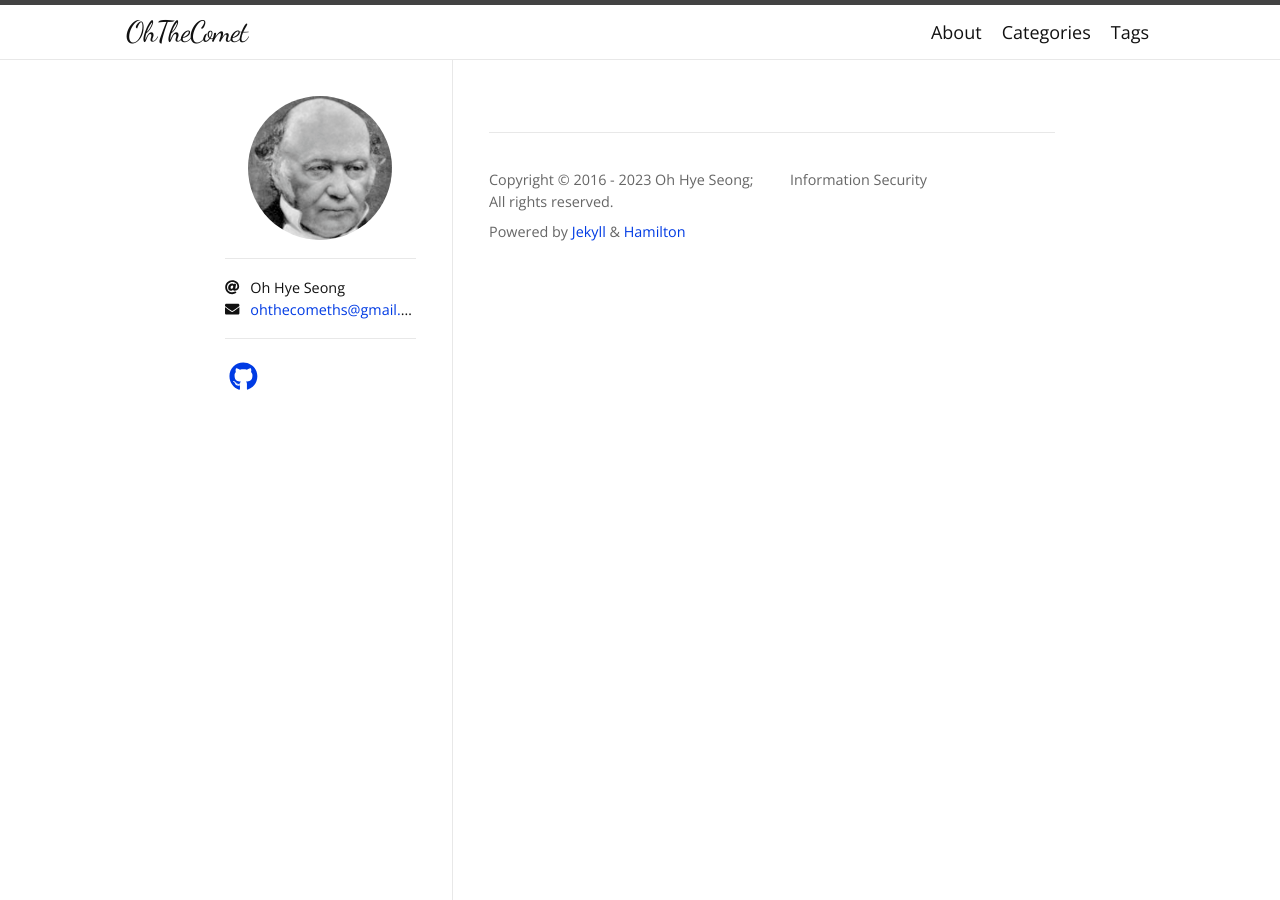
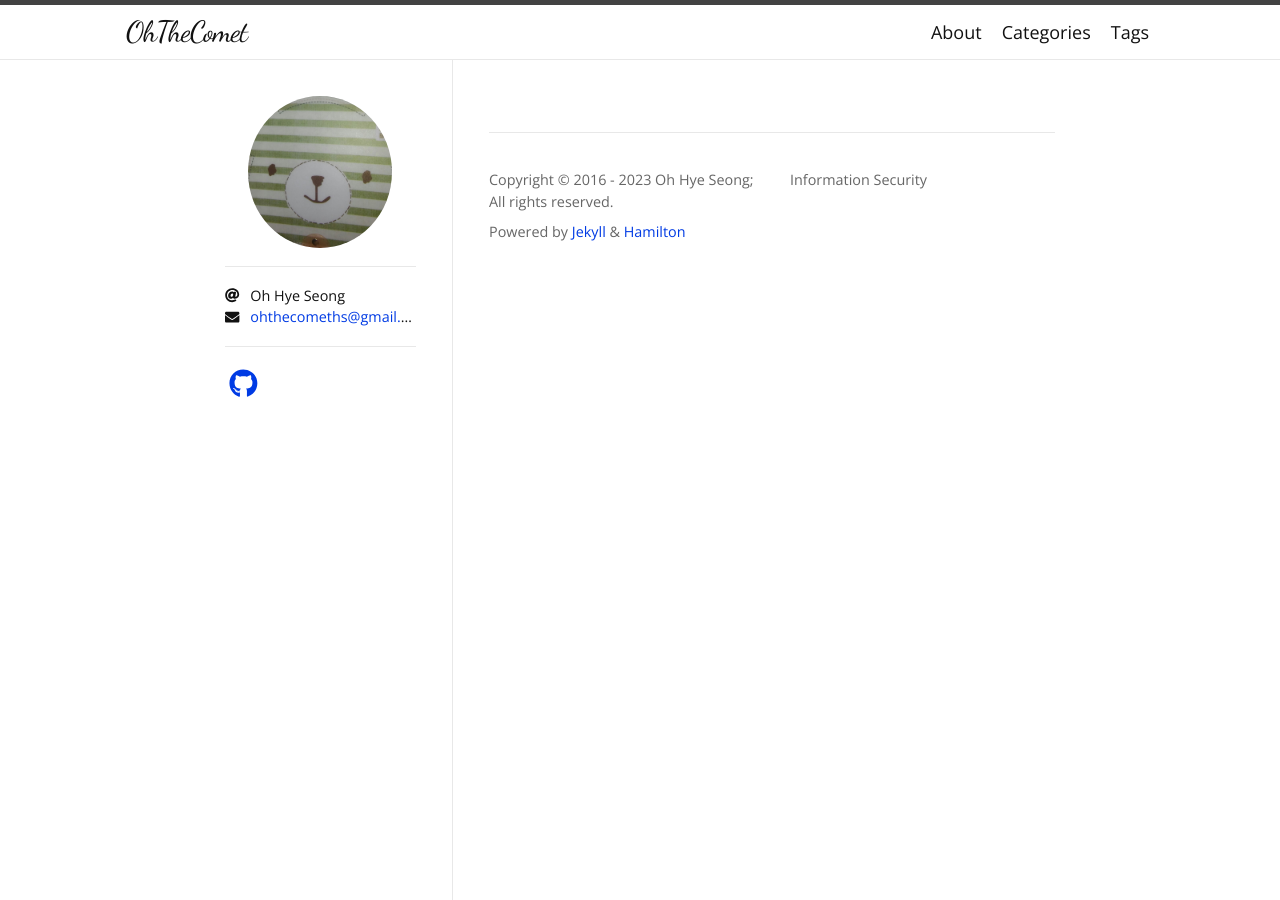
Before and after one commit to OhTheComet/ohthecomet.github.io, a Jekyll site: the page built from index.markdown, in a window 1280 px wide. Built offline with Jekyll 4.4.1, drawn with Linux system fonts in a browser that asks for light colours; nearby versions of some CDN libraries; some web fonts are replaced; the list of posts is cut into pages by our own code.

Commit message:
'Config'

```diff
--- a/_config.yml
+++ b/_config.yml
@@ -1,7 +1,7 @@
 title: OhTheComet
 description: Information Security
 author: Oh Hye Seong
-avatar: /logo.png
+avatar: /logo.jpg
 email: ohthecomeths@gmail.com
 
 plugins:
@@ -29,7 +29,7 @@ exclude:
 
 # Jekyll SEO Tag (Optional)
 # =========================
-logo: logo.png
+logo: logo.jpg
 social:
   name: OhTheComet
   links:
```
Also changed, not shown: logo.jpg (added).
